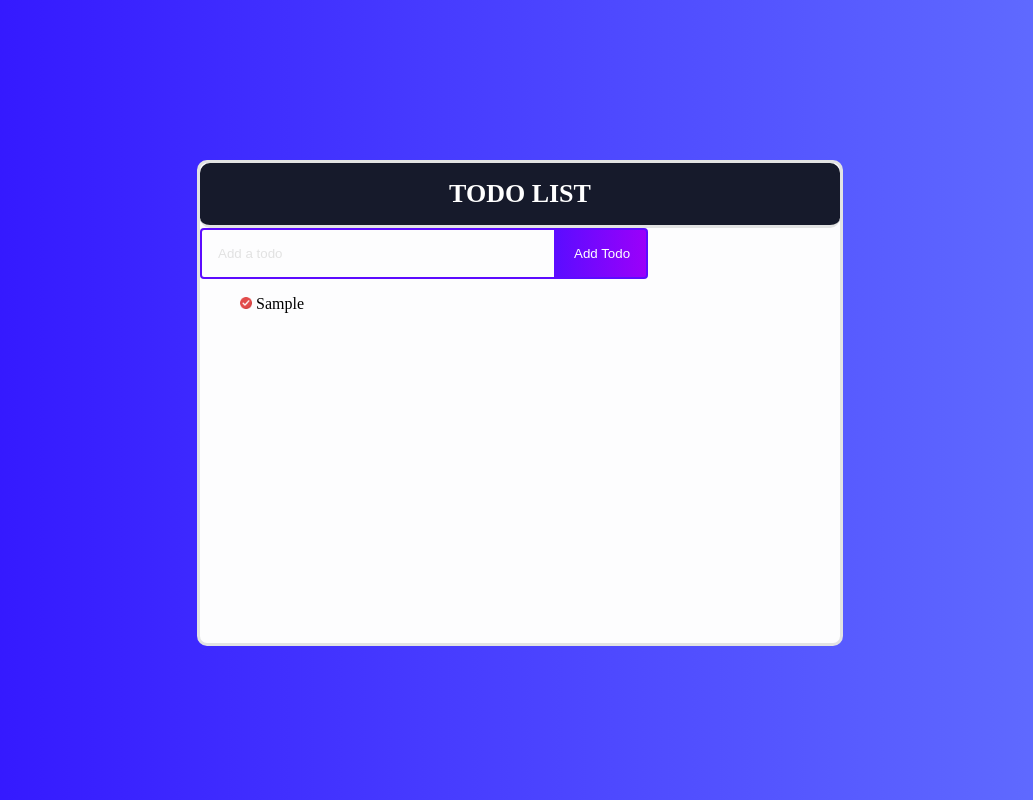
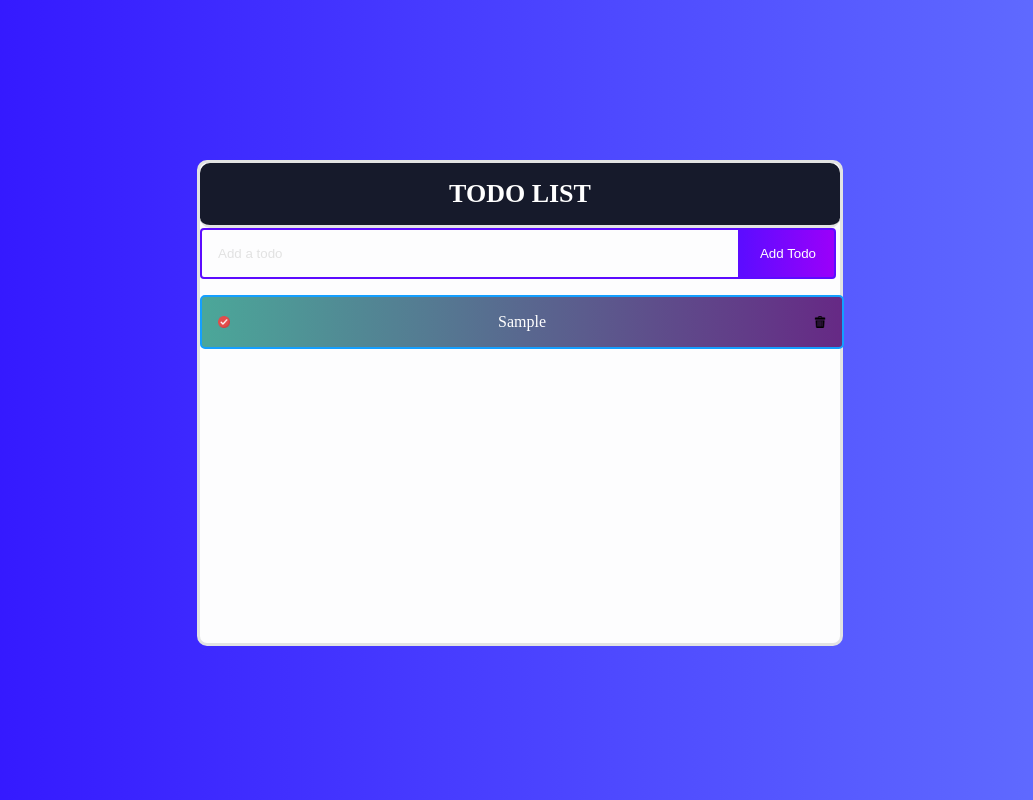
Before and after one commit to kimkyeongo/todo-app, a React (Create React App) app: page / in a window 1280 px wide. Both pictures are taken after typing "Sample" into the empty fields and a click on the button "Add Todo". Shown: the whole page, without its empty margins (123-1156 px from the left). Built offline with nearby package versions, Linux system fonts and the light colour scheme.

Commit message:
finish todo app

```diff
--- a/src/component/Todo.css
+++ b/src/component/Todo.css
@@ -3,7 +3,33 @@
 }
 ul{
     list-style:none;
+    padding-left:0px;
 }
+li {
+    border: 2px solid #149fff;
+    display: flex;
+    justify-content: space-between;
+    align-items: center;
+    margin: 4px auto;
+    color: #fff;
+    background: linear-gradient(
+            90deg,
+            rgb(75, 167, 153) 0%,
+            rgb(102, 41, 133) 100%
+    );
+
+    padding: 16px;
+    border-radius: 5px;
+    width: 95%;
+}
+
+.todo-check {
+    text-decoration:line-through;
+}
+.todo-uncheck {
+
+}
+
 img{
     width: 1.5vmin;
 }
@@ -12,7 +38,7 @@ img{
     border-radius: 4px 0 0 4px;
     border: 2px solid #5d0cff;
     outline: none;
-    width: 40vmin;
+    width: 63vmin;
     background: transparent;
 }
 
@@ -31,6 +57,7 @@ img{
             rgba(93, 12, 255, 1) 0%,
             rgba(155, 0, 250, 1) 100%
     );
+    width: 12vmin;
     color: #fff;
     text-transform: capitalize;
 }
--- a/src/component/Todo.js
+++ b/src/component/Todo.js
@@ -1,5 +1,5 @@
 import "./Todo.css";
-import {useState, useEffect} from "react";
+import {useState} from "react";
 
     const Todo = () => {
         const [content, setContent] = useState({});
@@ -9,11 +9,21 @@ import {useState, useEffect} from "react";
 
         const onChange = (e) => {
             setInput(e.target.value);
-            setContent({id:contCurrent, cont:e.target.value});
+            setContent({id:contCurrent, cont:e.target.value, checkStat : false});
         }
 
-        const imgHandle = (e) => {
+        const imgHandle = (info,e) => {
             e.target.src = e.target.src.indexOf("unchecked") < 0 ? "/unchecked.png" : "checked.png";
+            dataList[dataList.findIndex(todo => todo.id === info.id)].checkStat = e.target.src.indexOf("unchecked") < 0 ? true : false;
+            //TODO why this code alert to error??
+            // setDataList(dataList.map(todo => todo.id === info.id ? todo.checkStat = true : todo.checkStat = false ));
+            setDataList(dataList);
+        }
+
+
+        const delHandle = (id) => {
+            setDataList(dataList.filter(todo => todo.id.toString() !== id.toString()));
+
         }
 
         const addFunc = e => {
@@ -23,7 +33,6 @@ import {useState, useEffect} from "react";
             setDataList((dataList) => {
                     return input === '' ? [...dataList] : [...dataList,content];
                 });
-
             setInput('');
 
         }
@@ -33,7 +42,12 @@ import {useState, useEffect} from "react";
                 <input className="todo-input" placeholder="Add a todo" onChange={onChange} value={input} />
                 <button className="todo-button" onClick={addFunc}>Add todo</button>
                 <ul>
-                    {dataList.map(info => <li key={info.id.toString()}><img src="/unchecked.png" onClick={imgHandle}/> {info.cont}</li> )}
+                    {dataList.map(info =>
+                        <li key={info.id.toString()} className={info.checkStat?"todo-check":"todo-uncheck"}>
+                            <img src="/unchecked.png" onClick={e => {imgHandle(info,e)}}/>
+                            {info.cont}
+                            <img src="/trash-can.png" onClick={() => delHandle(info.id.toString())}/>
+                        </li> )}
                 </ul>
             </div>
         );
```
Also changed, not shown: public/trash-can.png (added).
